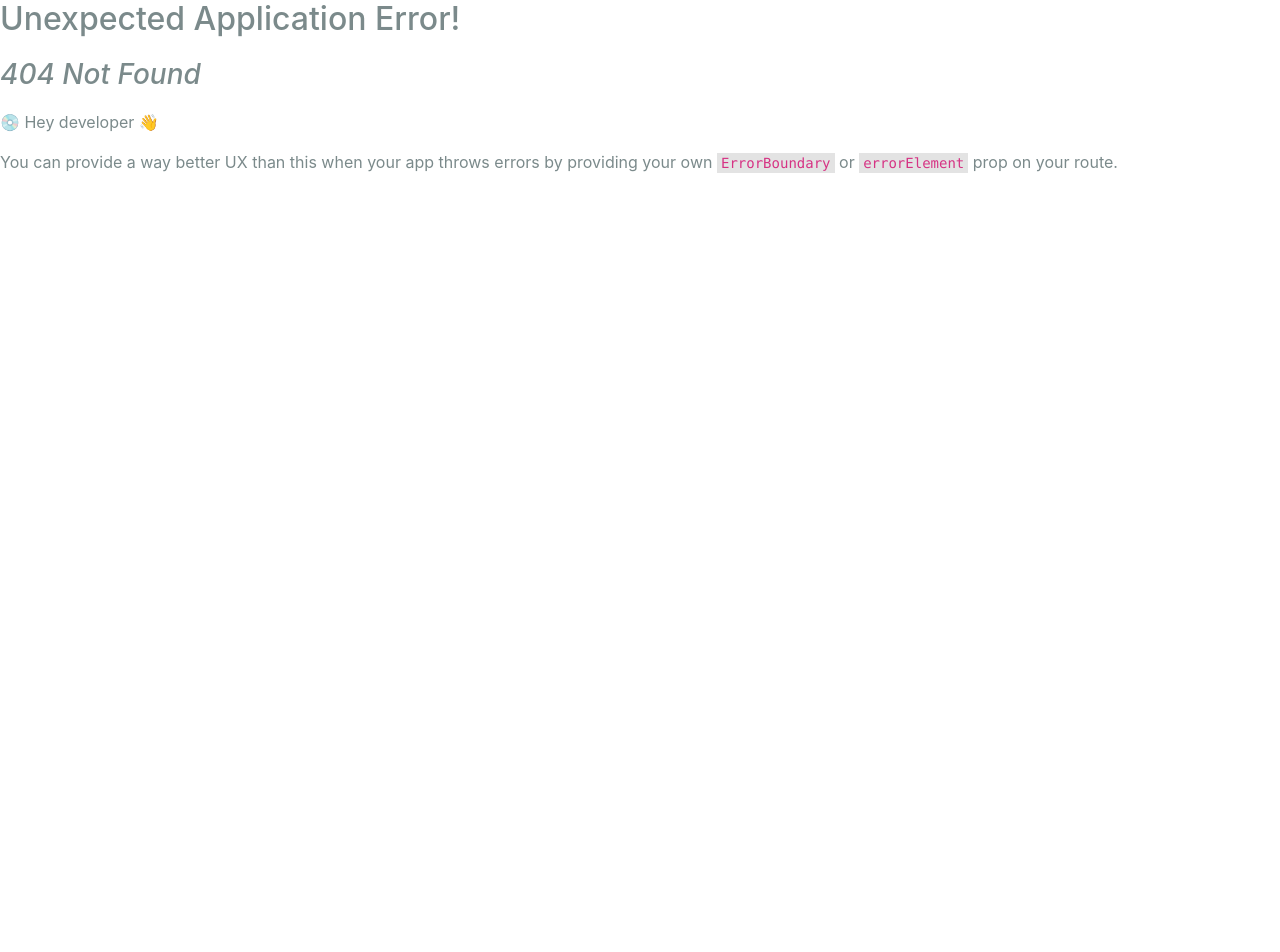
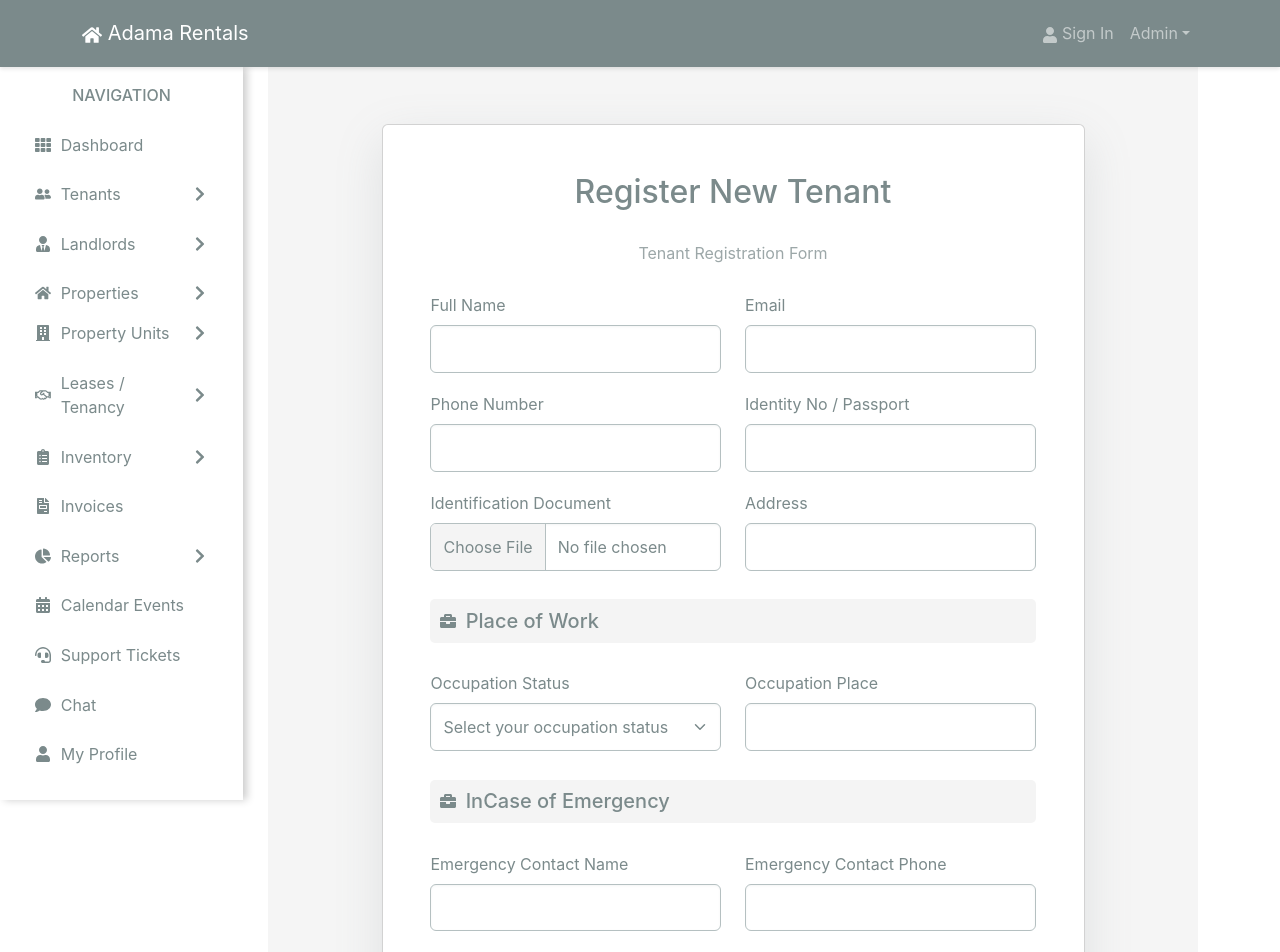
Before and after one commit to Amanbanti/RMS, a React (Create React App) app in the folder frontend/: page /tenant/create in a window 1280 px wide. Before the commit this address had no page. Shown: the top 952 px of the page. Before the commit the page ends 800 px from the top, so only its background shows below. Built offline with nearby package versions, Linux system fonts and the light colour scheme.

Commit message:
Creating Tenant UI

```diff
--- a/frontend/src/components/Header.jsx
+++ b/frontend/src/components/Header.jsx
@@ -15,7 +15,7 @@ const Header = () => {
       <Navbar bg="dark" variant="dark" expand="md" collapseOnSelect>
         <Container>
 
-          <Navbar.Brand as={Link} to="/">
+          <Navbar.Brand as={Link} to="/dashboard">
             <FaHome /> Adama Rentals
           </Navbar.Brand>
 
--- a/frontend/src/components/Offcanva.jsx
+++ b/frontend/src/components/Offcanva.jsx
@@ -79,11 +79,11 @@ const Offcanva = () => {
             </Nav.Link>
             <Collapse in={openMenu.tenant}>
               <div className="ms-4">
-                <Nav.Link as={Link} to="/team1" className="text-primary">
-                  Team 1
+                <Nav.Link as={Link} to="/tenant/create" className="text-primary">
+                Register Tenants
                 </Nav.Link>
-                <Nav.Link as={Link} to="/team2" className="text-primary">
-                  Team 2
+                <Nav.Link as={Link} to="/tenant/view" className="text-primary">
+                Veiw Tenants
                 </Nav.Link>
               </div>
             </Collapse>
--- a/frontend/src/components/SlideBar.jsx
+++ b/frontend/src/components/SlideBar.jsx
@@ -91,11 +91,11 @@ const SlideBar = () => {
             </Nav.Link>
             <Collapse in={openMenu.tenant}>
               <div className="ms-4">
-                <Nav.Link as={Link} to="/team1" className="text-secondary">
-                  Team 1
+                <Nav.Link as={Link} to="/tenant/create" className="text-secondary">
+                  Register Tenants
                 </Nav.Link>
-                <Nav.Link as={Link} to="/team2" className="text-secondary">
-                  Team 2
+                <Nav.Link as={Link} to="/tenant/veiw" className="text-secondary">
+                  Veiw Tenants
                 </Nav.Link>
               </div>
             </Collapse>
--- a/frontend/src/index.js
+++ b/frontend/src/index.js
@@ -18,12 +18,14 @@ import HomeScreen from './screens/HomeScreen';
 import LoginScreen from './screens/LoginScreen'
 import RegisterScreen from './screens/RegisterScreen';
 import Dashboard from "./screens/HomeScreens/Dashboard";
+import CreateTenant from "./screens/TenantScreens/CreateTenant"
 const router =createBrowserRouter(
   createRoutesFromElements(
     <Route path="/" element={<App/>}>
           <Route index={true} path="/" element={<HomeScreen/>}/>
             <Route path="/" element={<HomeScreen />}>
             <Route path="/dashboard" element={<Dashboard />} />
+            <Route path="/tenant/create" element={<CreateTenant />} />
         </Route>
          <Route  path="/login" element={<LoginScreen/>}/>
          <Route  path="/register" element={<RegisterScreen/>}/>
--- /dev/null
+++ b/frontend/src/screens/TenantScreens/CreateTenant.jsx
@@ -0,0 +1,224 @@
+import React, { useState } from "react";
+import { Form, Button, Container, Row, Col, Card } from "react-bootstrap";
+import { FaBriefcase } from "react-icons/fa";
+const TenantRegistrationForm = () => {
+  const [formData, setFormData] = useState({
+    fullName: "",
+    email: "",
+    phoneNumber: "",
+    identityNo: "",
+    identificationDocument: null,
+    address: "",
+    occupationStatus: "",
+    occupationPlace: "",
+    emergencyContactName: "",
+    emergencyContactPhone: "",
+  });
+
+  const handleChange = (e) => {
+    const { name, value, files } = e.target;
+    setFormData({
+      ...formData,
+      [name]: files ? files[0] : value,
+    });
+  };
+
+  const handleSubmit = (e) => {
+    e.preventDefault();
+    // Handle form submission
+    console.log(formData);
+  };
+
+  return (
+    <Container className="py-4">
+      <Row className="justify-content-center">
+        <Col lg={10}>
+          <Card className="p-4 shadow-lg">
+            <Card.Body>
+              <h2 className="text-center mb-4">Register New Tenant</h2>
+              <p className="text-center text-muted mb-4">
+                Tenant Registration Form
+              </p>
+              <Form onSubmit={handleSubmit}>
+                {/* Full Name and Email */}
+                <Row>
+                  <Col md={6}>
+                    <Form.Group controlId="fullName">
+                      <Form.Label>Full Name</Form.Label>
+                      <Form.Control
+                        type="text"
+                        name="fullName"
+                        value={formData.fullName}
+                        onChange={handleChange}
+                        required
+                      />
+                    </Form.Group>
+                  </Col>
+                  <Col md={6}>
+                    <Form.Group controlId="email">
+                      <Form.Label>Email</Form.Label>
+                      <Form.Control
+                        type="email"
+                        name="email"
+                        value={formData.email}
+                        onChange={handleChange}
+                        required
+                      />
+                    </Form.Group>
+                  </Col>
+                </Row>
+
+                {/* Phone Number and Identity No */}
+                <Row className="mt-3">
+                  <Col md={6}>
+                    <Form.Group controlId="phoneNumber">
+                      <Form.Label>Phone Number</Form.Label>
+                      <Form.Control
+                        type="text"
+                        name="phoneNumber"
+                        value={formData.phoneNumber}
+                        onChange={handleChange}
+                        required
+                      />
+                    </Form.Group>
+                  </Col>
+                  <Col md={6}>
+                    <Form.Group controlId="identityNo">
+                      <Form.Label>Identity No / Passport</Form.Label>
+                      <Form.Control
+                        type="text"
+                        name="identityNo"
+                        value={formData.identityNo}
+                        onChange={handleChange}
+                        required
+                      />
+                    </Form.Group>
+                  </Col>
+                </Row>
+
+
+
+
+
+                {/* Identification Document and Address */}
+                <Row className="mt-3">
+                  <Col md={6}>
+                    <Form.Group controlId="identificationDocument">
+                      <Form.Label>Identification Document</Form.Label>
+                      <Form.Control
+                        type="file"
+                        name="identificationDocument"
+                        onChange={handleChange}
+                        required
+                      />
+                    </Form.Group>
+                  </Col>
+                  <Col md={6}>
+                    <Form.Group controlId="address">
+                      <Form.Label>Address</Form.Label>
+                      <Form.Control
+                        type="text"
+                        name="address"
+                        value={formData.address}
+                        onChange={handleChange}
+                        required
+                      />
+                    </Form.Group>
+                  </Col>
+                </Row>
+
+                <div
+                    className="d-flex align-items-center bg-light p-2 mb-3 mt-4 mb-4"
+                    style={{ width: "100%", borderRadius: "5px" }}
+                >
+                    <FaBriefcase className="me-2" />
+                    <h5 className="m-0">Place of Work</h5>
+                </div>
+
+                {/* Occupation Status and Place */}
+                <Row className="mt-3">
+                  <Col md={6}>
+                  <Form.Group controlId="occupationStatus">
+                    <Form.Label>Occupation Status</Form.Label>
+                    <Form.Select
+                        name="occupationStatus"
+                        value={formData.occupationStatus}
+                        onChange={handleChange}
+                        required
+                    >
+                        <option value="" disabled>
+                        Select your occupation status
+                        </option>
+                        <option value="Employee">Employee</option>
+                        <option value="Employer">Employer</option>
+                        <option value="Self Employed">Self Employed</option>
+                        <option value="Other">Other</option>
+                    </Form.Select>
+                    </Form.Group>
+                  </Col>
+                  <Col md={6}>
+                    <Form.Group controlId="occupationPlace">
+                      <Form.Label>Occupation Place</Form.Label>
+                      <Form.Control
+                        type="text"
+                        name="occupationPlace"
+                        value={formData.occupationPlace}
+                        onChange={handleChange}
+                        required
+                      />
+                    </Form.Group>
+                  </Col>
+                </Row>
+
+                <div
+                    className="d-flex align-items-center bg-light p-2 mb-3 mt-4 mb-4"
+                    style={{ width: "100%", borderRadius: "5px" }}
+                >
+                    <FaBriefcase className="me-2" />
+                    <h5 className="m-0">InCase of Emergency</h5>
+                </div>
+
+                 {/* Emergency Contact */}
+                 <Row className="mt-3">
+                  <Col md={6}>
+                    <Form.Group controlId="emergencyContactName">
+                      <Form.Label>Emergency Contact Name</Form.Label>
+                      <Form.Control
+                        type="text"
+                        name="emergencyContactName"
+                        value={formData.emergencyContactName}
+                        onChange={handleChange}
+                        required
+                      />
+                    </Form.Group>
+                  </Col>
+                  <Col md={6}>
+                    <Form.Group controlId="emergencyContactPhone">
+                      <Form.Label>Emergency Contact Phone</Form.Label>
+                      <Form.Control
+                        type="text"
+                        name="emergencyContactPhone"
+                        value={formData.emergencyContactPhone}
+                        onChange={handleChange}
+                        required
+                      />
+                    </Form.Group>
+                  </Col>
+                </Row>
+
+                {/* Submit Button */}
+                <div className="text-center mt-4">
+                  <Button variant="primary" type="submit" className="w-50">
+                    Register Tenant
+                  </Button>
+                </div>
+              </Form>
+            </Card.Body>
+          </Card>
+        </Col>
+      </Row>
+    </Container>
+  );
+};
+
+export default TenantRegistrationForm;
```
Also changed, not shown: frontend/src/screens/TenantScreens/VeiwTenants.jsx (added).
